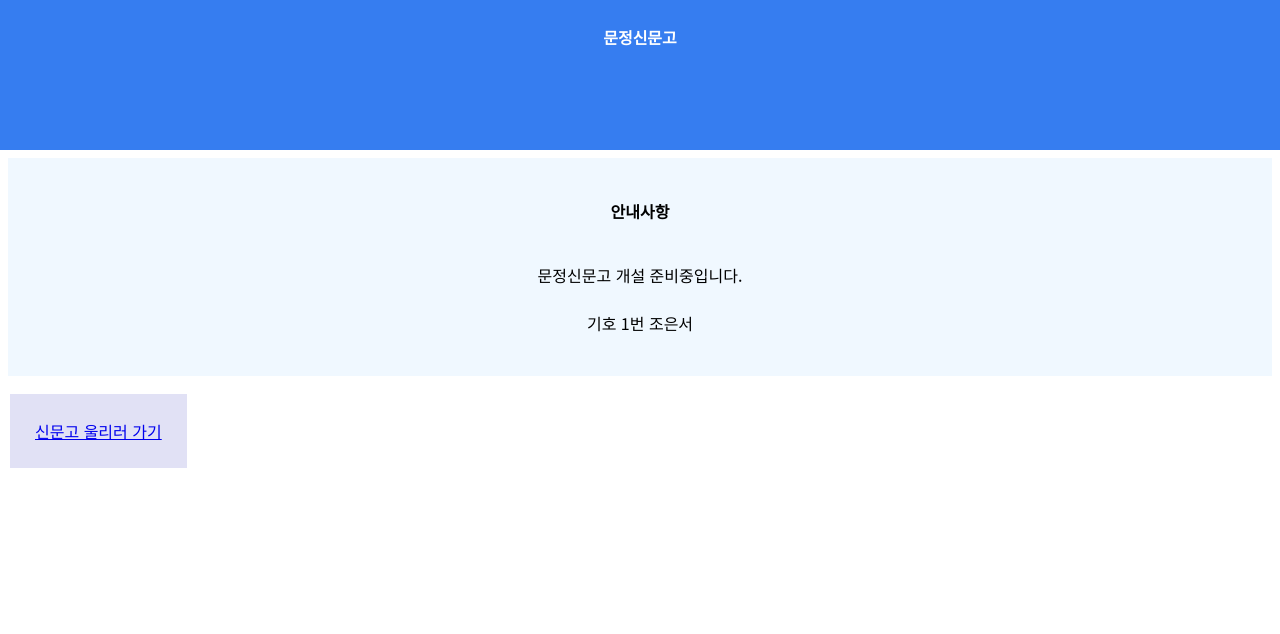
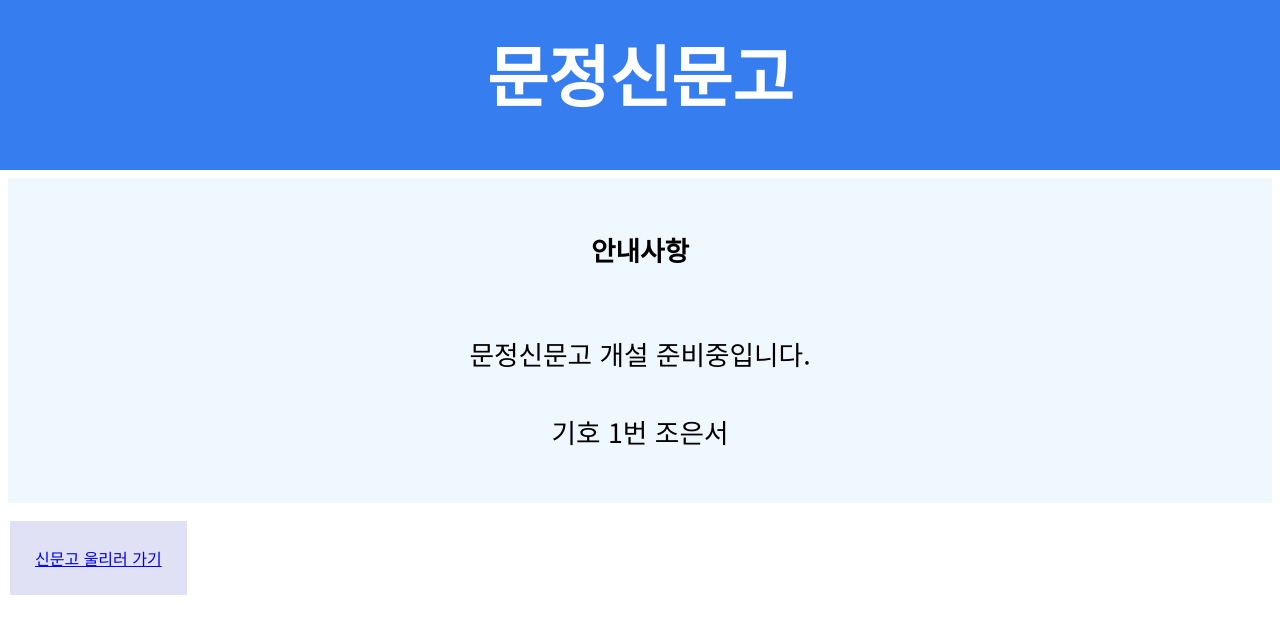
Before and after one commit to euns1216/-, a plain HTML site: page index.html in a window 1280 px wide. Drawn offline with Linux system fonts and the light colour scheme.

Commit message:
Update index.html

```diff
--- a/index.html
+++ b/index.html
@@ -19,8 +19,8 @@
          .header {
             background-color: #367DF0;
             color:#FFFFFF;
-            height: 100px;
-            font-size: auto;
+            height: 120px;
+            font-size: 50pt;
             font-family:'Noto Sans KR', sans-serif;
             text-align: center;
             font-weight: 700;
@@ -30,7 +30,7 @@
              background-color: aliceblue;
              margin: 8px;
              font-family: 'Noto Sans KR', sans-serif;
-             font-size: auto;
+             font-size: 20pt;
              text-align: center;
              font-weight: 400;
         }
```
